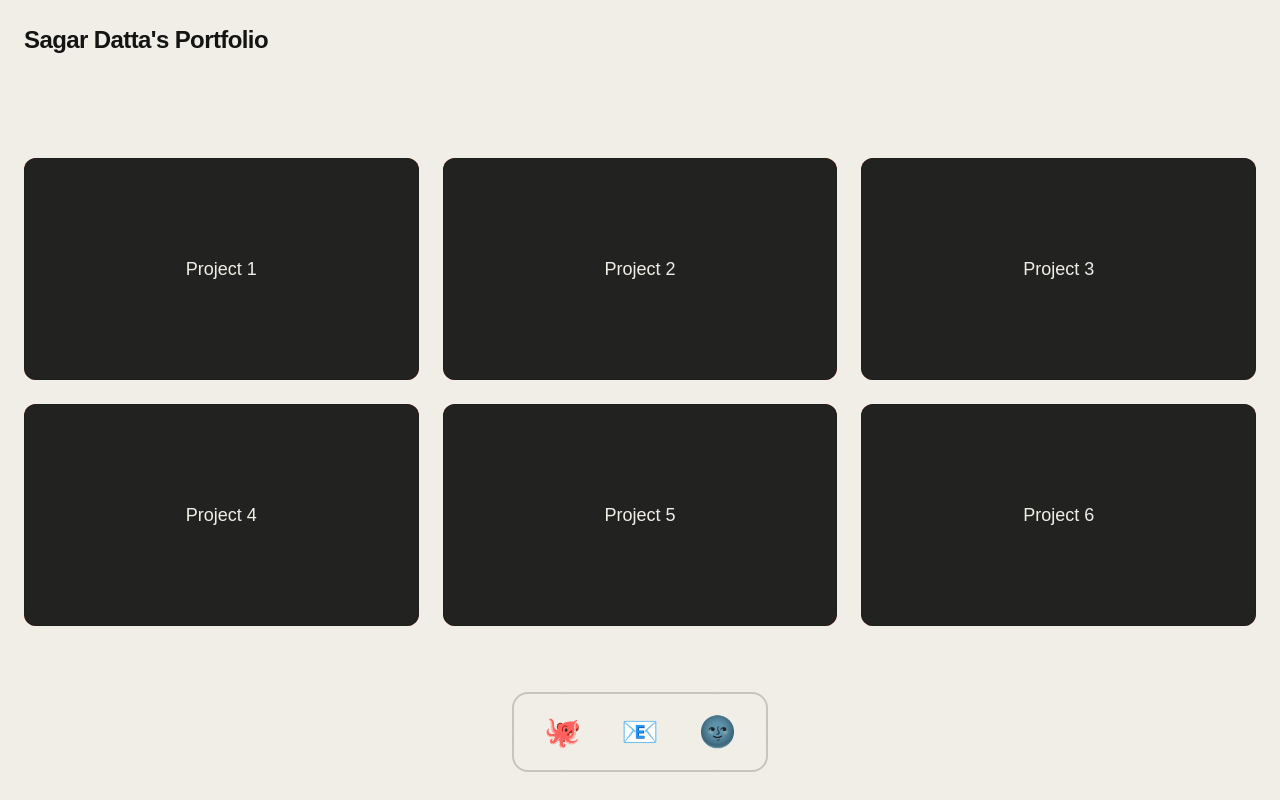
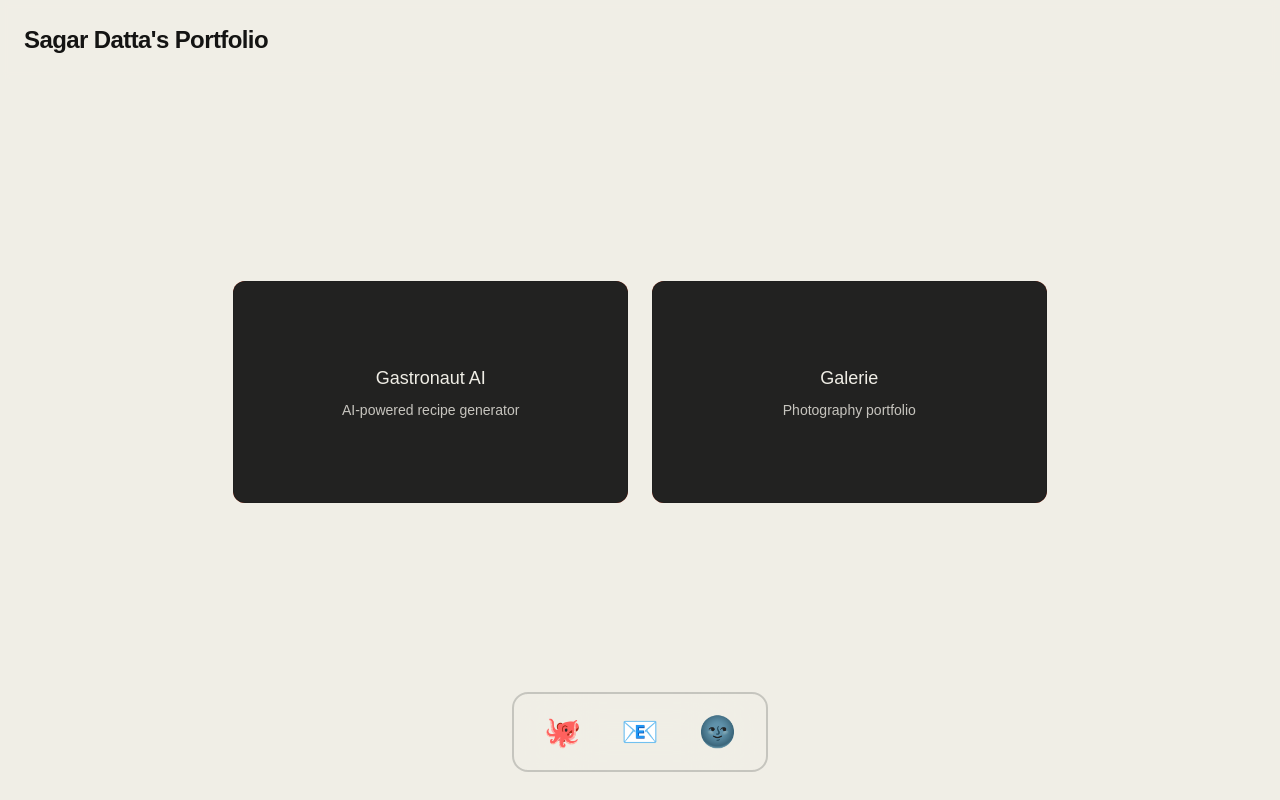
Before and after one commit to sagar-datta/portfolio, a Next.js app: page / in a window 1280 px wide. Built offline with nearby package versions, Linux system fonts and the light colour scheme.

Commit message:
Update portfolio grid with project details and interactive links

```diff
--- a/src/app/page.tsx
+++ b/src/app/page.tsx
@@ -2,11 +2,23 @@ import { Header } from "@/components/header";
 import { Dock } from "@/components/dock";
 import { GridItem } from "@/components/grid-item";
 
-const GRID_ITEMS = Array.from({ length: 6 }, (_, i) => ({
-  id: i + 1,
-  color: "bg-primary-dark dark:bg-primary",
-  title: `Project ${i + 1}`,
-}));
+const GRID_ITEMS = [
+  {
+    id: 1,
+    title: "Gastronaut AI",
+    url: "https://sagar-datta.github.io/gastronaut-ai/",
+    description: "AI-powered recipe generator",
+    color: "bg-primary-dark dark:bg-primary",
+  },
+  {
+    id: 2,
+    title: "Galerie",
+    url: "https://sagar-datta.github.io/galerie/",
+    description: "Photography portfolio",
+    color: "bg-primary-dark dark:bg-primary",
+  },
+  // Add more portfolio items as needed
+];
 
 export default function Home() {
   return (
@@ -14,10 +26,22 @@ export default function Home() {
       <Header title="Sagar Datta's Portfolio" />
 
       <main className="flex-1 max-w-7xl mx-auto w-full p-6 flex items-center">
-        <div className="grid grid-cols-1 md:grid-cols-2 lg:grid-cols-3 gap-6 w-full">
-          {GRID_ITEMS.map((item) => (
-            <GridItem key={item.id} color={item.color} title={item.title} />
-          ))}
+        <div className="grid grid-cols-1 md:grid-cols-2 lg:grid-cols-3 gap-6 w-full justify-items-center">
+          <div className="col-span-1 md:col-span-2 lg:col-span-3 flex flex-wrap justify-center gap-6 w-full">
+            {GRID_ITEMS.map((item) => (
+              <div
+                key={item.id}
+                className="w-full md:w-[calc(50%-12px)] lg:w-[calc(33.333%-16px)]"
+              >
+                <GridItem
+                  color={item.color}
+                  title={item.title}
+                  description={item.description}
+                  url={item.url}
+                />
+              </div>
+            ))}
+          </div>
         </div>
       </main>
 
--- a/src/components/grid-item.tsx
+++ b/src/components/grid-item.tsx
@@ -1,26 +1,34 @@
+"use client";
+
 interface IGridItemProps {
   color: string;
-  title?: string;
+  title: string;
+  description: string;
+  url: string;
 }
 
-export function GridItem({ color, title }: IGridItemProps) {
+export function GridItem({ color, title, description, url }: IGridItemProps) {
   return (
-    <div className="relative group cursor-pointer">
-      {/* Warm red background */}
+    <div
+      className="relative group cursor-pointer"
+      onClick={() => window.open(url, "_blank")}
+    >
+      {/* Static background */}
       <div className="absolute -z-10 inset-0 bg-[#E54D2E] rounded-xl" />
 
       {/* Main card content */}
       <div
         className={`${color} rounded-xl aspect-[16/9] transition-transform duration-300
-          flex items-center justify-center w-full
+          flex flex-col items-center justify-center w-full p-4 text-center
           border border-primary-dark/20 dark:border-primary/20
           group-hover:-translate-x-2 group-hover:-translate-y-2`}
       >
-        {title && (
-          <span className="text-primary-dark dark:text-primary font-medium text-lg">
-            {title}
-          </span>
-        )}
+        <h3 className="text-primary-dark dark:text-primary font-medium text-lg mb-2">
+          {title}
+        </h3>
+        <p className="text-primary-dark/80 dark:text-primary/80 text-sm">
+          {description}
+        </p>
       </div>
     </div>
   );
```
